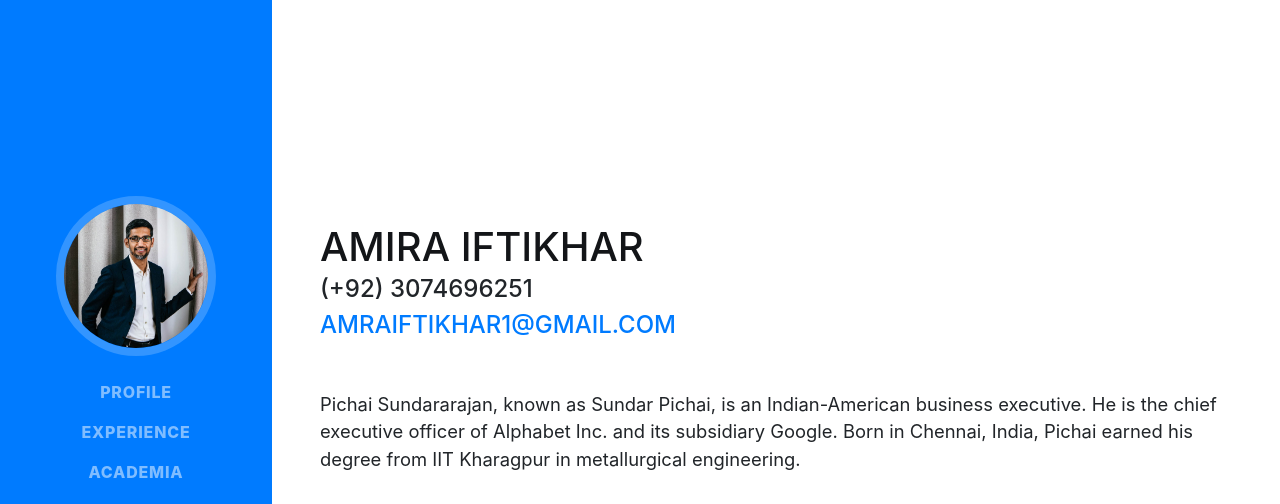
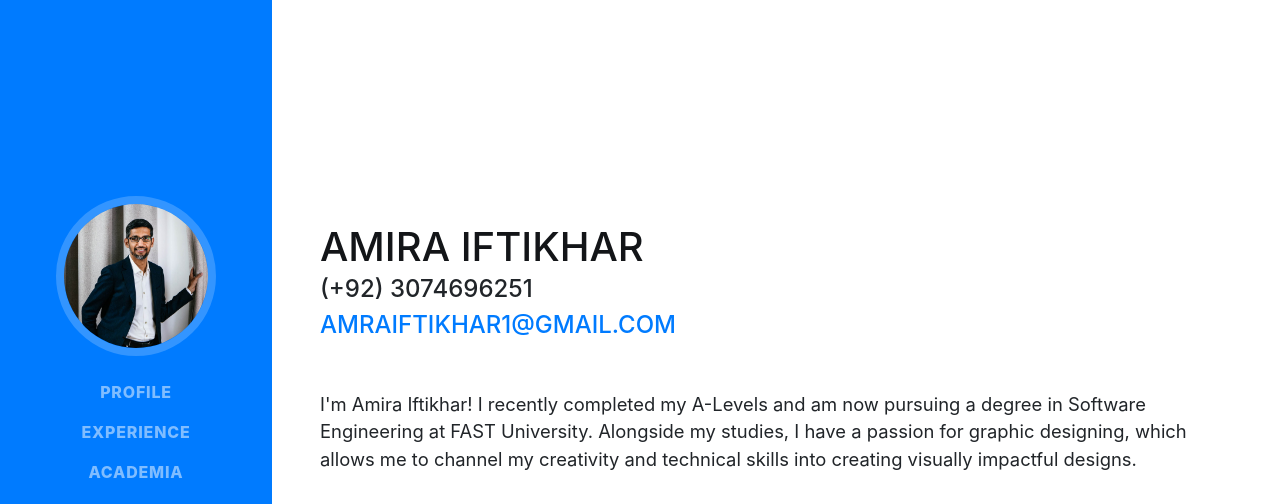
Before and after one commit to Amira-uni/Amira-Iftikhar, a website with bundled scripts: page index.html in a window 1280 px wide. Shown: the top 504 px of the page. Built offline with nearby package versions, Linux system fonts and the light colour scheme; a web font is replaced by a local one.

Commit message:
Update index.html

```diff
--- a/index.html
+++ b/index.html
@@ -90,7 +90,7 @@
 
         <!-- Description / About Me! (Yahha khul ke Likhen) -->
         <p class="lead mb-5">
-          Pichai Sundararajan, known as Sundar Pichai, is an Indian-American business executive. He is the chief executive officer of Alphabet Inc. and its subsidiary Google. Born in Chennai, India, Pichai earned his degree from IIT Kharagpur in metallurgical engineering.
+          I'm Amira Iftikhar! I recently completed my A-Levels and am now pursuing a degree in Software Engineering at FAST University. Alongside my studies, I have a passion for graphic designing, which allows me to channel my creativity and technical skills into creating visually impactful designs.
         </p>
 
 
```
